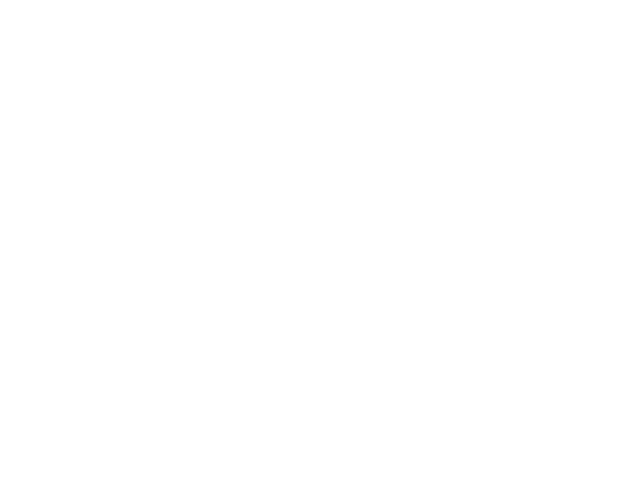
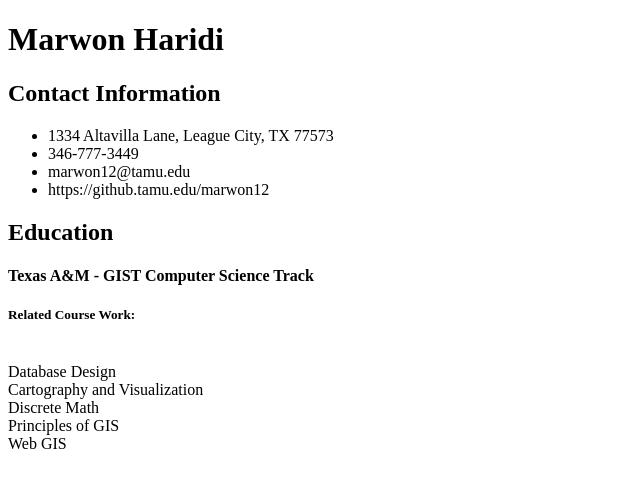
Before and after one commit to marwon12/GEOG478, a plain HTML site: page labs/03/resume.html in a window 1280 px wide. Shown: the whole page, without its empty margins (0-640 px from the left). Drawn offline with Linux system fonts and the light colour scheme.

Commit message:
Update resume.html

```diff
--- a/labs/03/resume.html
+++ b/labs/03/resume.html
@@ -5,6 +5,27 @@
       Marwon Haridi's Resume
     </title>
   </head>
+  <div>
+      <h1>Marwon Haridi</h1>
+      <h2 class="section">Contact Information</h2>
+      <p>
+          <ul>
+              <li>1334 Altavilla Lane, League City, TX 77573</li>
+              <li>346-777-3449</li>
+              <li>marwon12@tamu.edu</li>
+              <li>https://github.tamu.edu/marwon12</li>
+          </ul>
+      </p>
+  </div>
+
+  <div>
+      <h2 class="section">Education</h2>
+      <h4>Texas A&M - GIST Computer Science Track</h4>
+      <h5>Related Course Work:</h5>
+      <p><br>Database Design<br>Cartography and Visualization<br>Discrete Math<br>Principles of GIS<br>Web GIS
+      </p>
+
+  </div>
 
 
 
```
